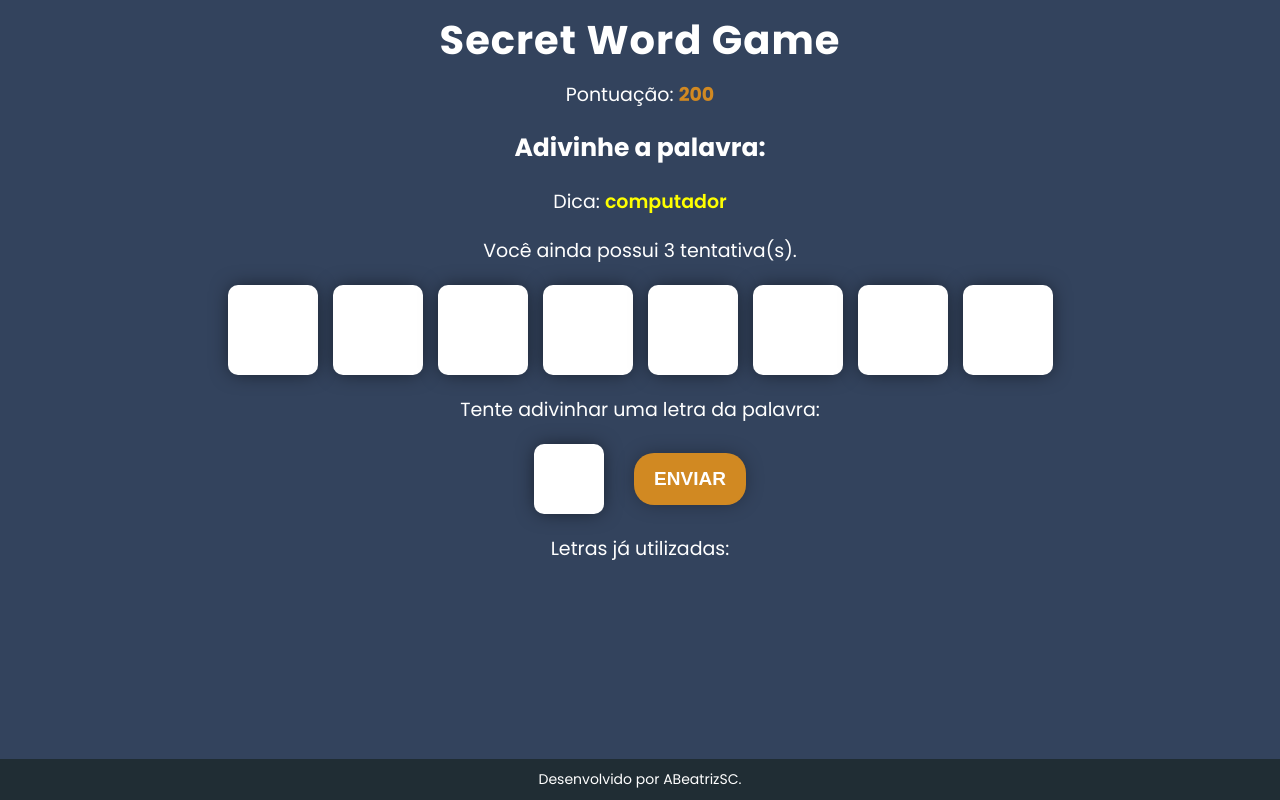
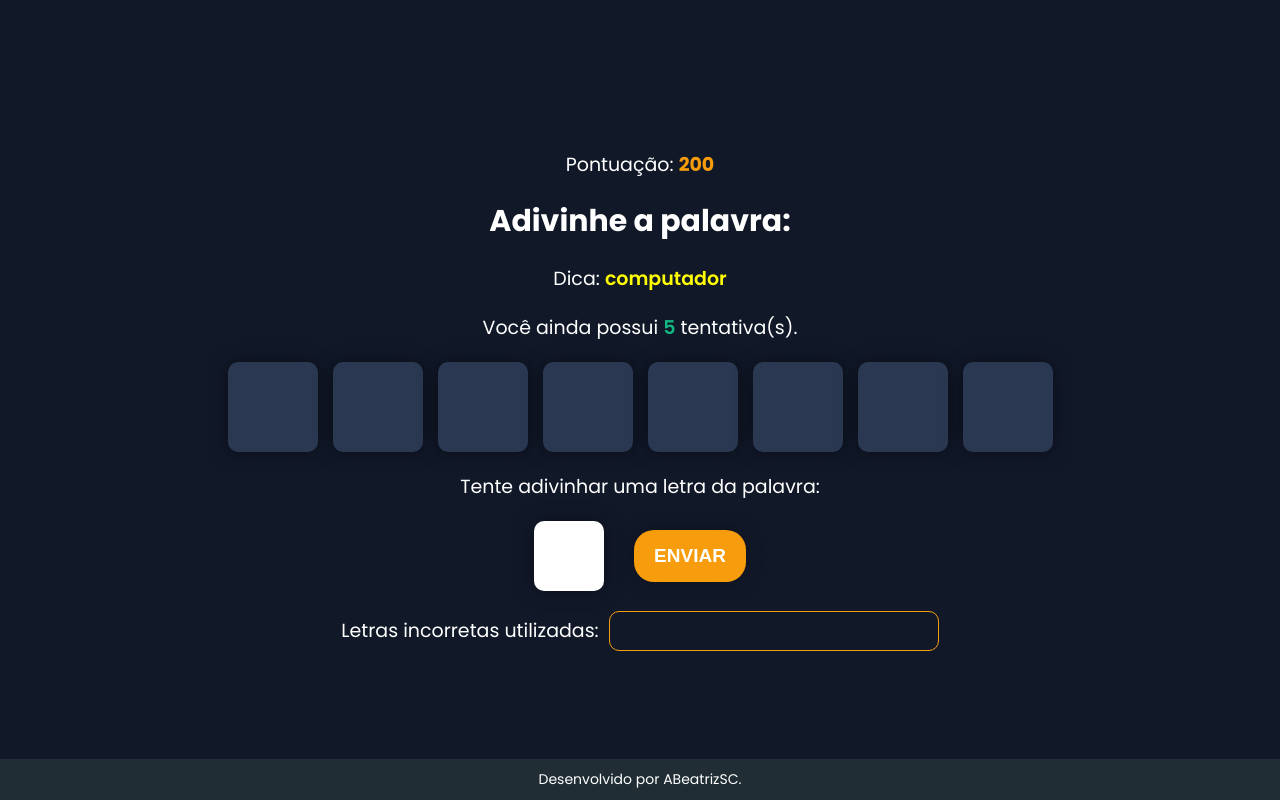
Before and after one commit to ABeatrizSC/secret-word-game, a React (Vite) app: page / in a window 1280 px wide. Built offline with nearby package versions, Linux system fonts and the light colour scheme.

Commit message:
refactoring styles

```diff
--- a/src/App.jsx
+++ b/src/App.jsx
@@ -1,4 +1,3 @@
-import './styles/App.css'
 import { StartScreen } from './components/StartScreen'
 import { Game } from './components/Game'
 import { EndScreen } from './components/EndScreen'
@@ -12,7 +11,7 @@ const stages = [
   {id: 3, name: 'end'}
 ]
 
-const guessesNumber = 3
+const guessesNumber = 5
 
 export function App() {
   const [gameStage, setGameStage] = useState(stages[0].name)
@@ -109,7 +108,6 @@ export function App() {
 
   return (
     <>
-      <h1>Secret Word Game</h1>
       {gameStage == 'start' && <StartScreen startGame={startGame}/>}
       {gameStage == 'game' && <Game
         verifyLetter={verifyLetter}
--- a/src/components/EndScreen.jsx
+++ b/src/components/EndScreen.jsx
@@ -1,10 +1,9 @@
-import './EndScreen.css'
-
 export function EndScreen({ retry, score }) {
     return (
         <div className='content-container'>
+            <h1>Secret Word Game</h1>
             <h2>Fim de jogo!</h2>
-            <p>A sua pontuação final foi <span>{score}</span></p>
+            <p>A sua pontuação final foi <span className="guesses-span">{score}</span></p>
             <button onClick={retry}>Jogar novamente</button>
         </div>
     )
--- a/src/components/Game.css
+++ b/src/components/Game.css
@@ -2,11 +2,11 @@
     gap: 2rem;
 
     & .points {
-        color: #D18922;
+        color: #F79C0C;
         font-weight: 700;
     }
 
-    & .tip {
+    & .tip-span {
         color: yellow;
         font-weight: 600;
     }
@@ -16,12 +16,12 @@
         align-items: center;
         gap: 1.5rem;
 
-        & .letter, .blank-square {
+        & .letter, .square {
             user-select: none;
             display: inline-block;
             width: 9rem;
             height: 9rem;
-            background-color: #fff;
+            background-color: #2a3851;
             font-size: 6rem;
             font-family: 'Poppins', sans-serif;
             text-align: center;
@@ -29,6 +29,10 @@
             text-transform: uppercase;
             color: #000;
             box-shadow: 0px 0px 20px -3px rgba(0, 0, 0, 0.633);
+        }
+
+        & .letter {
+            background-color: #12B882;
         }
     }
 
@@ -59,8 +63,17 @@
     }
 
     & .wrong-letters-container {
+        width: 100%;
         display: flex;
-        flex-direction: column;
         align-items: center;
+        justify-content: center;
+        gap: 1rem;
+
+        & .container-letters {
+            min-height: 4rem;
+            min-width: 40%;
+            border: 0.1rem solid #F79C0C;
+            border-radius: 1rem;
+        }
     }
 }
--- a/src/components/Game.jsx
+++ b/src/components/Game.jsx
@@ -16,14 +16,14 @@ export function Game({ verifyLetter, pickedCategory, pickedWord, letters, guesse
         <div className='content-container'>
             <p>Pontuação: <span className="points">{score}</span></p>
             <h2>Adivinhe a palavra: </h2>
-            <p>Dica: <span className='tip'>{pickedCategory}</span></p>
-            <p>Você ainda possui <span>{guesses}</span> tentativa(s).</p>
+            <p>Dica: <span className='tip-span'>{pickedCategory}</span></p>
+            <p>Você ainda possui <span className='guesses-span'>{guesses}</span> tentativa(s).</p>
             <div className="word-container">
                 {letters.map((letter, i) =>
                     guessedLetters.includes(letter) ? (
                         <span key={i} className='letter'>{letter}</span>
                     ) : (
-                        <span key={i} className="blank-square"></span>
+                        <span key={i} className="square"></span>
                     )
                 )}
             </div>
@@ -41,10 +41,10 @@ export function Game({ verifyLetter, pickedCategory, pickedWord, letters, guesse
                 </form>
             </div>
             <div className='wrong-letters-container'>
-                <p>Letras já utilizadas:</p>
-                <div>
+                <p>Letras incorretas utilizadas:</p>
+                <div className='container-letters'>
                     {wrongLetters.map((letter, i) => (
-                        <span key={i}>{letter}, </span>
+                        <span key={i}>{letter.toUpperCase()}, </span>
                     ))}
                 </div>
             </div>
--- a/src/components/StartScreen.jsx
+++ b/src/components/StartScreen.jsx
@@ -1,6 +1,6 @@
 export function StartScreen({ startGame }) {
     return (
-        <div className='content-container'>
+        <div className='content-container'>         <h1>Secret Word Game</h1>
             <p>Clique no botão abaixo para jogar!</p>
             <button onClick={startGame}>Começar o jogo</button>
          </div>
--- a/src/styles/global.css
+++ b/src/styles/global.css
@@ -8,11 +8,11 @@ html {
 body {
     width: 100%;
     height: 100%;
-    background-color: #33435D;
+    background-color: #111828;
     color: white;
     padding: 1rem 6rem;
     display: flex;
-    align-items: flex-start;
+    align-items: center;
     justify-content: center;
     text-align: center;
 }
@@ -24,7 +24,7 @@ h1 {
 }
 
 h2 {
-    font-size: 2.5rem;
+    font-size: 3rem;
 }
 
 p, span, button {
@@ -33,7 +33,7 @@ p, span, button {
 
 button {
     cursor: pointer;
-    background-color: #D18922;
+    background-color: #F79C0C;
     border: 0;
     width: auto;
     height: auto;
@@ -46,7 +46,7 @@ button {
     transition: 400ms ease-in-out;
 
     &:hover {
-        background-color: #d18822b9;
+        background-color: #f79d0ccb;
     }
 }
 
@@ -57,3 +57,9 @@ button {
     align-items: center;
     justify-content: center;
 }
+
+
+& .guesses-span {
+    color: #12B882;
+    font-weight: 600;
+}
```
Also changed, not shown: src/components/EndScreen.css (deleted), src/styles/App.css (deleted).
